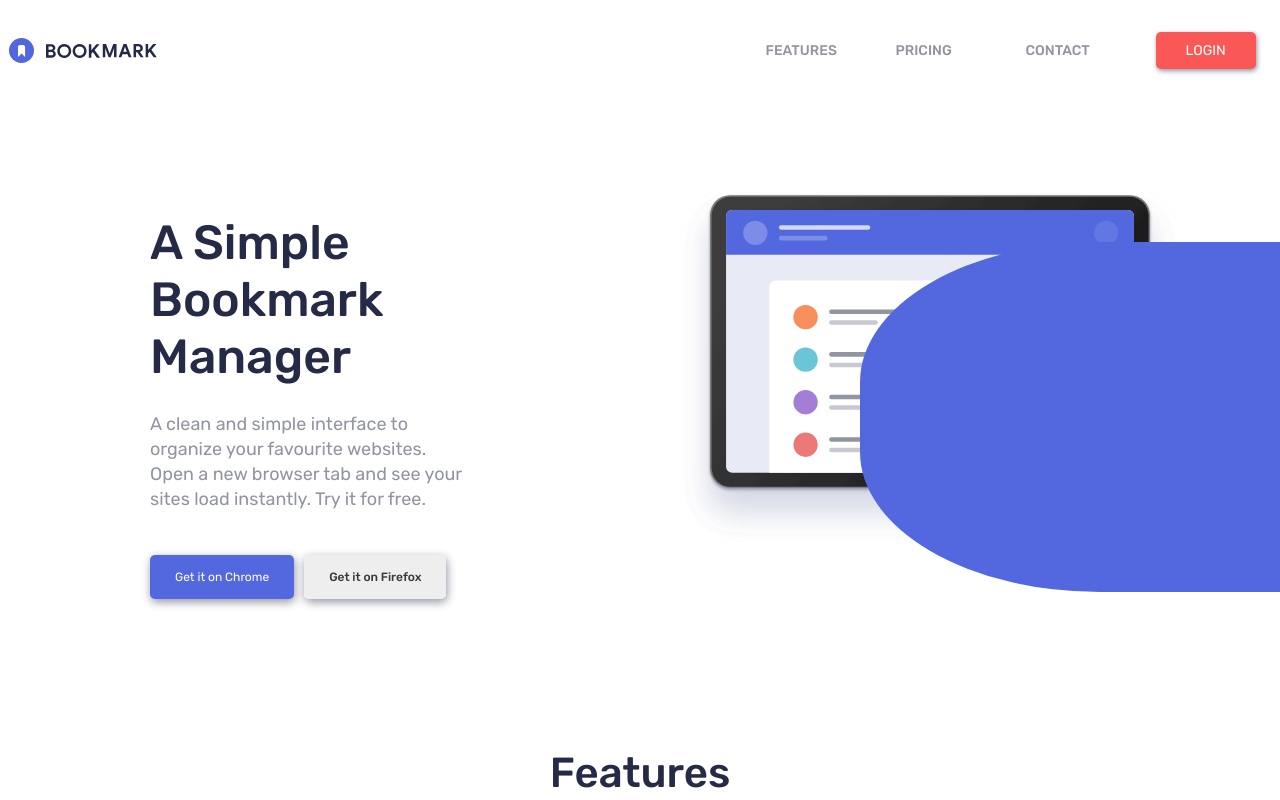
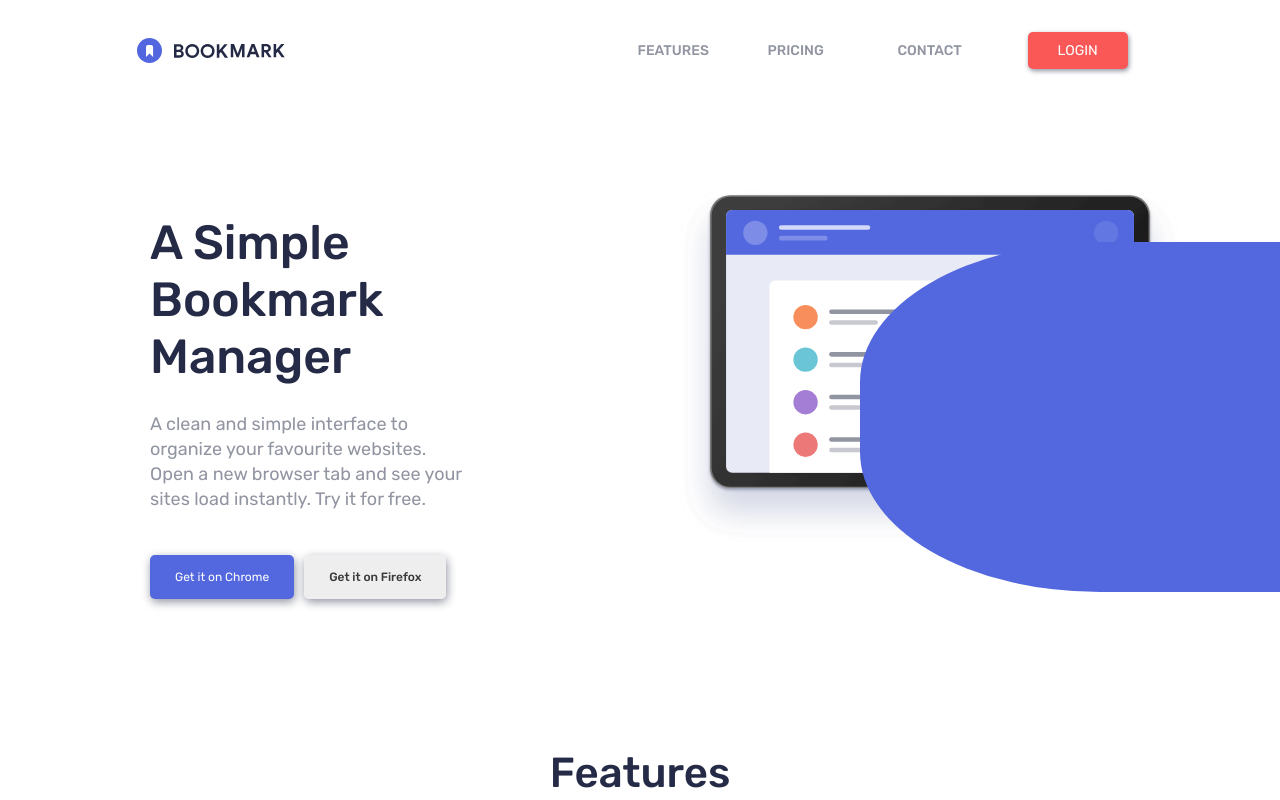
Before and after one commit to BillyJoeDev/bookmark-landing, a React (Create React App) app: page / in a window 1280 px wide. Shown: the top 800 px of the page. Built offline with nearby package versions, Linux system fonts and the light colour scheme.

Commit message:
Responsive updates now that I am not sick no more

```diff
--- a/src/components/Download/Download.css
+++ b/src/components/Download/Download.css
@@ -100,9 +100,10 @@
     color: var(--neutral-color-blue);
     padding: 20px 0 30px 0;
     filter: brightness(5%);
+    width: 100%;
 }
 
-@media screen and (max-width: 768px) {
+@media screen and (max-width: 980px) {
     .download-wrapper {
         margin-top: 100px;
     }
@@ -140,3 +141,8 @@
         font-size: 12px;
     }
 }
+
+@media screen and (min-width: 980px) and (max-width: 1320px)
+{
+
+}
--- a/src/components/Hero/Hero.css
+++ b/src/components/Hero/Hero.css
@@ -85,7 +85,7 @@
     margin-right: 100px;
 }
 
-@media screen and (max-width: 800px) {
+@media screen and (max-width: 1245px) {
     .hero-wrapper {
         display: flex;
         flex-direction: column-reverse;
@@ -147,7 +147,7 @@
     }
 }
 
-@media screen and (min-width: 600px) and (max-width: 800px)  {
+@media screen and (min-width: 600px) and (max-width: 1000px)  {
     .hero-image-wrapper img
     {
         width: 400px;
--- a/src/components/Navbar/Navbar.css
+++ b/src/components/Navbar/Navbar.css
@@ -53,10 +53,6 @@
     background-color: transparent;
 }
 
-.navbar-wrapper img {
-    margin-right: clamp(30px, 40vw, 550px);
-}
-
 @media screen and (max-width: 768px)
 {
     .mobile-nav {
```
